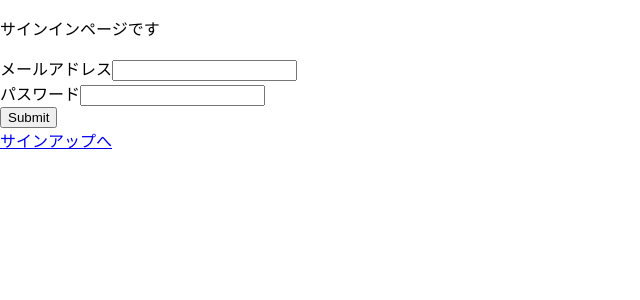
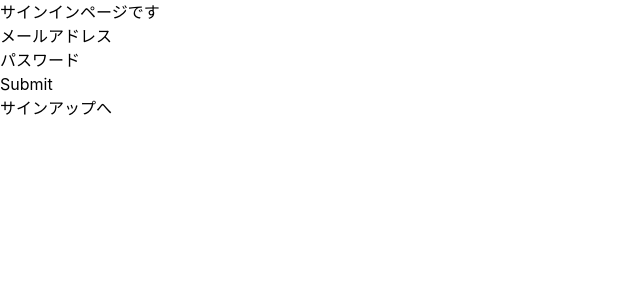
Before and after one commit to Yusuke-Suzuki-11/slack_clone, a React (Create React App) app in the folder frontend/: page /signin in a window 1280 px wide. Shown: the top 300 px of the page, without its empty margins (0-640 px from the left). Built offline with nearby package versions, Linux system fonts and the light colour scheme; what axios-case-converter would draw is missing.

Commit message:
tailwind導入

```diff
--- /dev/null
+++ b/frontend/craco.config.js
@@ -0,0 +1,7 @@
+module.exports = {
+    style: {
+        postcss: {
+            plugins: [require("tailwindcss"), require("autoprefixer")],
+        },
+    },
+};
--- a/frontend/package.json
+++ b/frontend/package.json
@@ -13,6 +13,7 @@
     "react-dom": "^18.2.0",
     "react-router-dom": "^5.3.3",
     "react-scripts": "5.0.1",
+    "tailwindcss": "^3.1.7",
     "web-vitals": "^2.1.4"
   },
   "scripts": {
--- a/frontend/src/index.css
+++ b/frontend/src/index.css
@@ -1,3 +1,9 @@
+
+@tailwind base;
+@tailwind components;
+@tailwind utilities;
+
+
 body {
   margin: 0;
   font-family: -apple-system, BlinkMacSystemFont, 'Segoe UI', 'Roboto', 'Oxygen',
--- /dev/null
+++ b/frontend/tailwind.config.js
@@ -0,0 +1,13 @@
+module.exports = {
+  purge: [
+    "./src/**/*.{js,jsx,ts,tsx}",
+  ],
+  darkMode: false,
+  theme: {
+    extend: {},
+  },
+  variants: {
+    extend: {},
+  },
+  plugins: [],
+}
```
Also changed, not shown: 2 other files (tests, documents, lock files or other folders).
